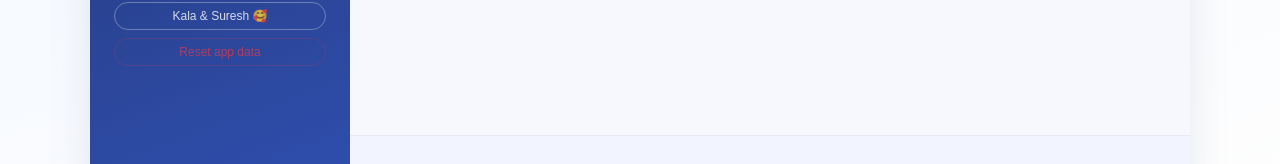
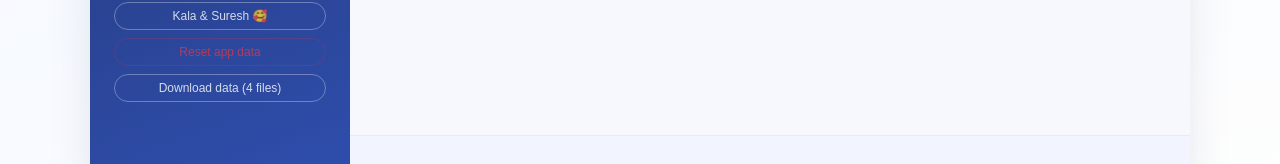
Before and after one commit to flashyhawk/budgetapp, a React (Create React App) app in the folder FE/: page /reports in a window 1280 px wide. Shown: the part 591-755 px from the top of the page. Built offline with nearby package versions, Linux system fonts and the light colour scheme; no server answers.

Commit message:
download backup JSON

```diff
--- a/FE/src/App.tsx
+++ b/FE/src/App.tsx
@@ -9,7 +9,7 @@ import ExpensesHistoryPage from './pages/ExpensesHistoryPage';
 import MonthlyPlannerPage from './pages/MonthlyPlannerPage';
 import ReportsPage from './pages/ReportsPage';
 import AppHeader from './components/AppHeader';
-import { resetData as resetBudgetData } from './api/budget';
+import { exportData as exportBudgetData, resetData as resetBudgetData } from './api/budget';
 
 type PageId =
   | 'dashboard'
@@ -52,6 +52,7 @@ const App: FC = () => {
   const prefersDesktop = typeof window !== 'undefined' ? window.innerWidth > 900 : true;
   const [sidebarOpen, setSidebarOpen] = useState<boolean>(prefersDesktop);
   const [resetting, setResetting] = useState(false);
+  const [exporting, setExporting] = useState(false);
   const activeConfig = useMemo(() => {
     const match = pages.find((page) => location.pathname.startsWith(page.path));
     return match ?? pages[0];
@@ -88,6 +89,39 @@ const App: FC = () => {
     } catch (_error) {
       setResetting(false);
       window.alert('Unable to reset data. Please try again.');
+    }
+  };
+
+  const handleExportData = async () => {
+    if (exporting) {
+      return;
+    }
+    try {
+      setExporting(true);
+      const payload = await exportBudgetData();
+      const entries = Object.entries(payload ?? {}).filter(([key, value]) =>
+        Array.isArray(value) && ['cashBooks', 'expenseGroups', 'monthlyPlans', 'expenses'].includes(key),
+      );
+      if (!entries.length) {
+        window.alert('No data available to download.');
+        return;
+      }
+
+      entries.forEach(([key, value]) => {
+        const blob = new Blob([JSON.stringify(value, null, 2)], { type: 'application/json' });
+        const url = URL.createObjectURL(blob);
+        const link = document.createElement('a');
+        link.href = url;
+        link.download = `${key}.json`;
+        document.body.appendChild(link);
+        link.click();
+        link.remove();
+        URL.revokeObjectURL(url);
+      });
+    } catch (_error) {
+      window.alert('Unable to download data. Please try again.');
+    } finally {
+      setExporting(false);
     }
   };
 
@@ -128,6 +162,14 @@ const App: FC = () => {
             >
               {resetting ? 'Resetting...' : 'Reset app data'}
             </button>
+            <button
+              className="ghost-button"
+              type="button"
+              onClick={handleExportData}
+              disabled={exporting}
+            >
+              {exporting ? 'Preparing...' : 'Download data (4 files)'}
+            </button>
           </div>
         </aside>
 
--- a/FE/src/api/budget.ts
+++ b/FE/src/api/budget.ts
@@ -64,3 +64,5 @@ export const resetData = () =>
   requestVoid('/api/reset', {
     method: 'POST',
   });
+
+export const exportData = () => request<Record<string, unknown>>('/api/export');
--- a/FE/src/api/client.ts
+++ b/FE/src/api/client.ts
@@ -1,5 +1,5 @@
-const API_BASE_URL = process.env.REACT_APP_API_BASE_URL ?? 'https://budgetapp-ax3v.onrender.com/';
-// const API_BASE_URL = process.env.REACT_APP_API_BASE_URL ?? 'http://localhost:4000';
+// const API_BASE_URL = process.env.REACT_APP_API_BASE_URL ?? 'https://budgetapp-ax3v.onrender.com/';
+const API_BASE_URL = process.env.REACT_APP_API_BASE_URL ?? 'http://localhost:4000';
 
 type RequestOptions = RequestInit & {
   params?: Record<string, string | number | undefined | null>;
```
Also changed, not shown: 2 other files (tests, documents, lock files or other folders).
